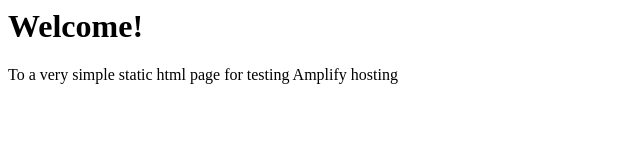
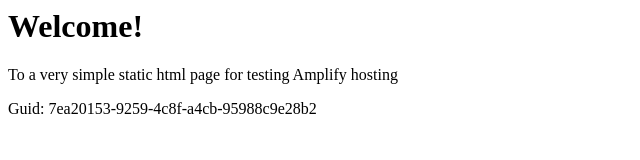
Before and after one commit to aws-aemilia-yul/Github-PR-Commit-Integration-Test-DoNotTouch-GitHubAutoBuildCanaryTest-v1-preprod-ca-central-1, a website: page src/index.html in a window 1280 px wide. Shown: the whole page, without its empty margins (0-640 px from the left). Drawn offline with Linux system fonts and the light colour scheme.

Commit message:
commit from integ tests

```diff
--- a/src/index.html
+++ b/src/index.html
@@ -1,3 +1,5 @@
+
+
 <html lang="en">
 
 <head>
@@ -10,6 +12,6 @@
 <body>
     <h1>Welcome!</h1>
     <p>To a very simple static html page for testing Amplify hosting</p>
-</body>
+    <p>Guid: 7ea20153-9259-4c8f-a4cb-95988c9e28b2</p></body>
 
 </html>
```
